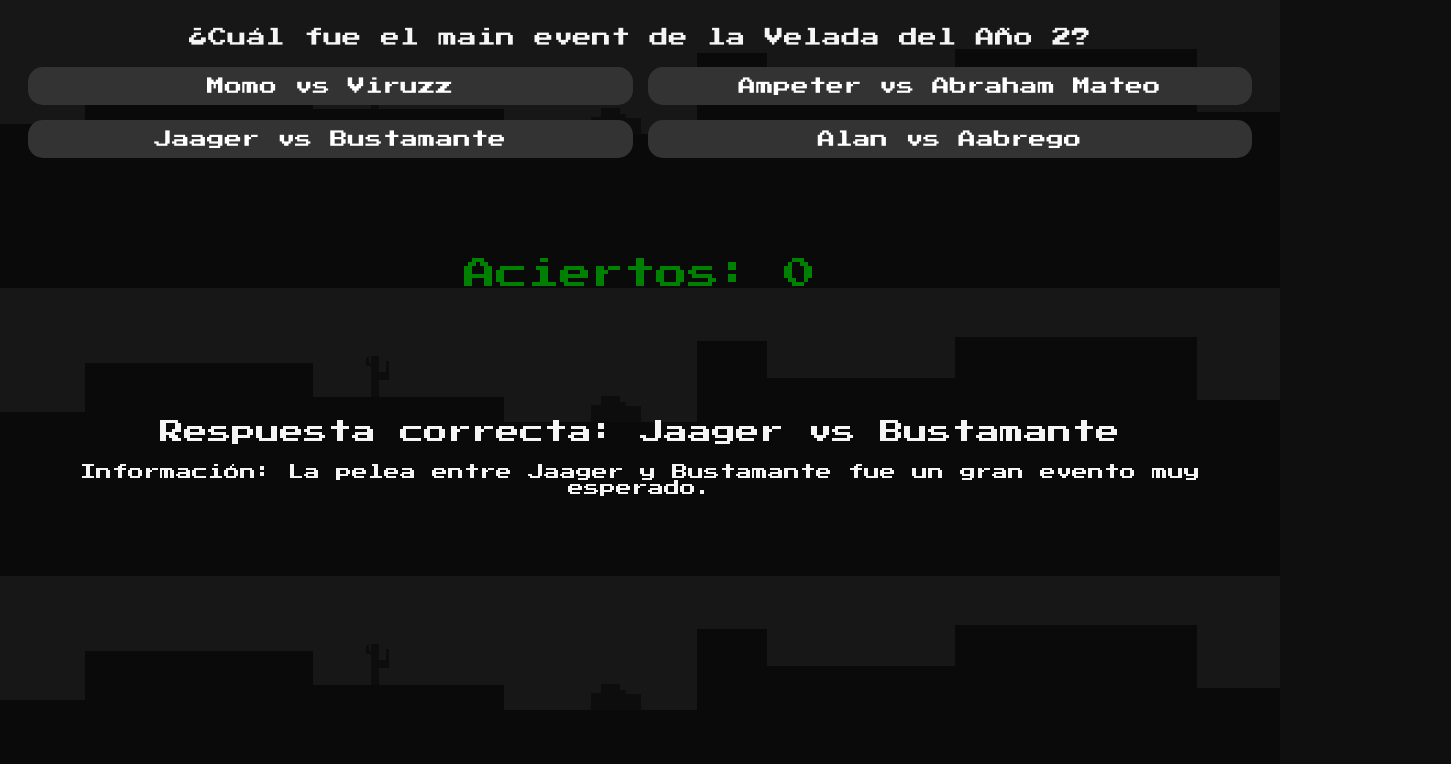
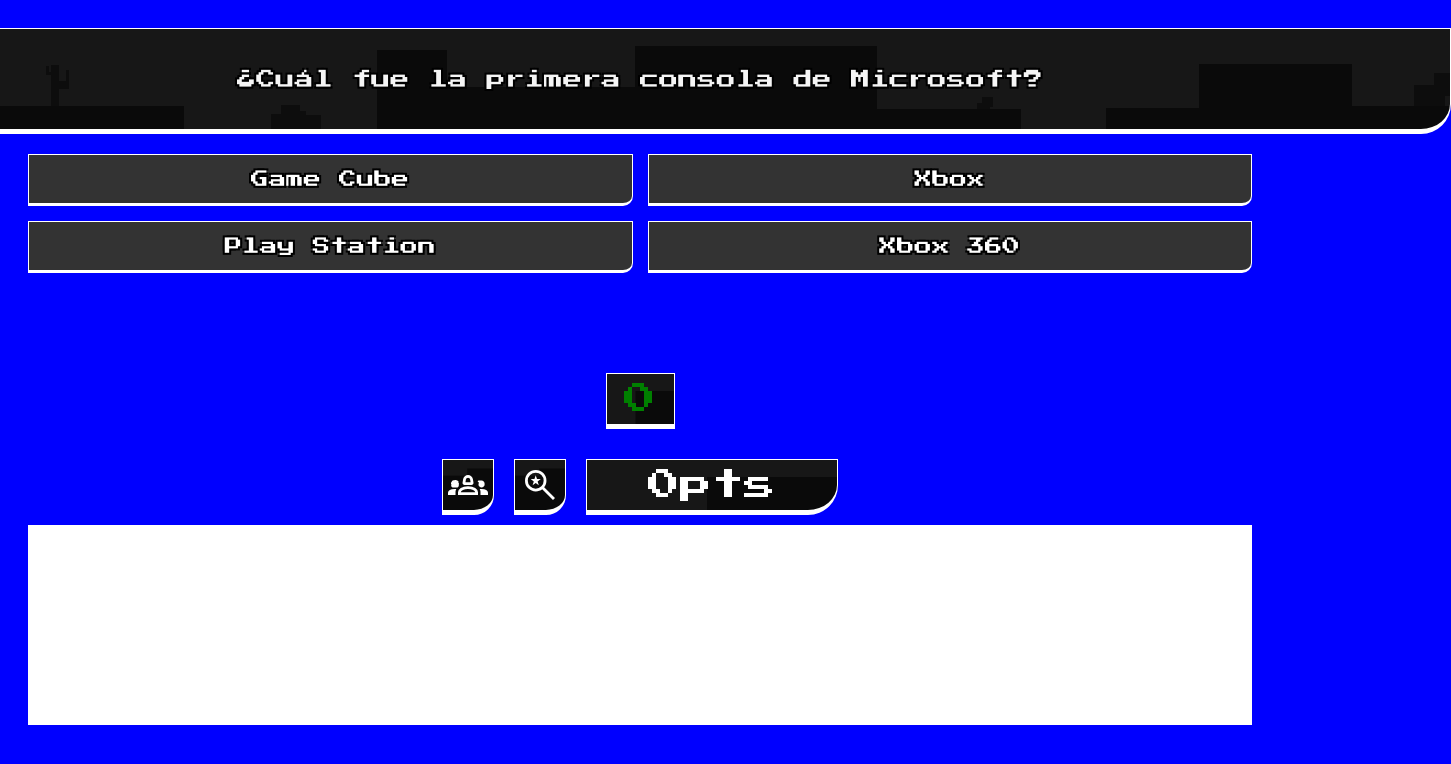
Before and after one commit to alanalcaniz/alanstreampaint, a plain HTML site: page index.html in a window 1280 px wide. Shown: the whole page, 1451 px wide, since content can reach past the window. Drawn offline with Linux system fonts and the light colour scheme.

Commit message:
concursov3

```diff
--- a/index.html
+++ b/index.html
@@ -11,23 +11,38 @@
 </head>
 <body>
         <!-- Pregunta -->
+        <div class="contenedor_pregunta">
             <div id="pregunta"></div>
+        </div>
 
         <!-- Opciones de respuesta en dos filas -->
         <div class="opciones-container">
-        <button class="opcion" id="opcion1" onclick="verificarRespuesta(0)"></button>
-        <button class="opcion" id="opcion2" onclick="verificarRespuesta(1)"></button>
-        <button class="opcion" id="opcion3" onclick="verificarRespuesta(2)"></button>
-        <button class="opcion" id="opcion4" onclick="verificarRespuesta(3)"></button>
+            <button class="opcion opcion1" id="opcion1" onclick="verificarRespuesta(0)"></button>
+            <button class="opcion opcion2" id="opcion2" onclick="verificarRespuesta(1)"></button>
+            <button class="opcion opcion3" id="opcion3" onclick="verificarRespuesta(2)"></button>
+            <button class="opcion opcion4" id="opcion4" onclick="verificarRespuesta(3)"></button>
         </div>
 
         <!-- Botón para la siguiente pregunta -->
-    <div id="aciertos" style="color: green; font-size: 2em; margin-top: 100px;">Aciertos: 0</div>
+        <div class="contenedor_pregunta" id="aciertos" style="color: green; font-size: 2em; margin-top: 100px; width: 67px; height: 50px;
+        border-radius: 0 0 0 0;">0</div>
+        <div class="contenedor_comodines">
+            <div class="comodin-chat contenedor_pregunta" id="ComodinChat" style="width: 50px; height: 50px; border-radius: 0 0 20px 0;">
+                <img src="img/groups_2_34dp_FFFFFF_FILL0_wght400_GRAD0_opsz40.svg" alt="">
+            </div>
+            <div class="comodin-chat contenedor_pregunta" id="ComodinChat" style="width: 50px; height: 50px; border-radius: 0 0 20px 0;">
+                <img src="img/saved_search_34dp_FFFFFF_FILL0_wght400_GRAD0_opsz40.svg" alt="">
+            </div>
+            <!-- Div para mostrar la puntuación -->
+            <div class="contenedor_pregunta" id="puntuacion" style="color: rgb(255, 255, 255); font-size: 2em; margin: 10px; width: 250px; height: 50px;">0pts</div>
+
+        </div>
+    <div class="pantalla_nostream" style="background-color: white; height: 200px;">
         <button id="siguiente" onclick="mostrarSiguientePregunta()">Siguiente Pregunta</button>
 
-    <div id="respuesta-correcta" style="margin-top: 130px; font-size: 1.5em;"></div>
-    <div id="info-respuesta"></div> <!-- Apartado para información adicional -->
-
+        <div id="respuesta-correcta" style="margin-top: 130px; font-size: 1.5em; color: black;"></div>
+        <div id="info-respuesta" style=" color: black; font-family: Cambria, Cochin, Georgia, Times, 'Times New Roman', serif; font-size: 20px;"></div> <!-- Apartado para información adicional -->
+    </div>
     <script>
         let preguntaActualIndex = 0; // Para llevar el control de la pregunta actual
         let aciertosSeguidos = 0; // Variable para contar aciertos
@@ -35,40 +50,40 @@
         // Lista de preguntas y respuestas
         const preguntas = [
             {//Pregunta 1
-                pregunta: "¿Cuál fue el main event de la Velada del Año 2?",
-                opciones: ["Momo vs Viruzz", "Ampeter vs Abraham Mateo", "Jaager vs Bustamante", "Alan vs Aabrego"],
-                correcta: 2,
-                info: "La pelea entre Jaager y Bustamante fue un gran evento muy esperado."
+                pregunta: "¿Cuál fue la primera consola de Microsoft?",
+                opciones: ["Game Cube", "Xbox", "Play Station", "Xbox 360"],
+                correcta: 1,
+                info: "La primera Xbox fue lanzada por Microsoft el 15 de noviembre de 2001 y fue la primera consola en incluir un disco duro interno. Además, debutó Xbox Live en 2002, revolucionando el juego en línea para consolas."
             },
             {//Pregunta 2
-                pregunta: "¿En qué año salió Undertale?",
-                opciones: ["2015", "2016", "2010", "2009"],
-                correcta: 0,
-                info: "Undertale fue lanzado en 2015 y se volvió un fenómeno en la comunidad gamer."
+                pregunta: "¿Cuál fue el primer nombre de Mario de la saga Super Mario?",
+                opciones: ["Mario", "Mushroom Man", "Jumpman", "Marianno"],
+                correcta: 2,
+                info: "Fue Jumpman. Este nombre apareció por primera vez en el juego Donkey Kong de 1981 y en 1983, cuando apareció en el juego Mario Bros., fue renombrado oficialmente como Mario."
             },
             {//Pregunta 3
                 pregunta: "¿Por cuánto se vendió Minecraft?",
-                opciones: ["700 millones", "2500 millones", "2500 millones", "2 pesos"],
+                opciones: ["700 millones", "2500 millones", "1200 millones", "2 pesos"],
                 correcta: 1,
-                info: "Minecraft se ha vendido por más de 2500 millones, convirtiéndose en uno de los juegos más vendidos de la historia."
+                info: "Minecraft fue lanzado oficialmente el 18 de noviembre de 2011 tras su éxito en versiones beta. En 2014, Microsoft compró Mojang, el estudio detrás del juego, por 2.500 millones de dólares."
             },
             {//Pregunta 4
                 pregunta: "¿En Fortnite, en qué pase de batalla salió Deriva?",
                 opciones: ["Temporada 3, Capítulo 2", "Temporada 7, Capítulo 1", "Temporada 5, Capítulo 2", "Temporada 5, Capítulo 1"],
                 correcta: 3,
-                info: "Deriva fue un personaje popular en la Temporada 7, Capítulo 1 de Fortnite."
+                info: "Deriva salió en la Temporada 5 del Capítulo 1 como skin de nivel 1 del pase de batalla, junto a Ragnarok como skin de nivel 100"
             },
             {//Pregunta 5
-                pregunta: "¿Quién siempre gana?",
-                opciones: ["Spreen", "Ibai", "Grefg", "Nil Ojeda"],
-                correcta: 2,
-                info: "Grefg ha tenido un gran éxito en diversos eventos y competiciones."
+                pregunta: "¿Qué marca de ropa NO pertenece a Inditex?",
+                opciones: ["Zara", "Pull&Bear", "Bershka", "Converse"],
+                correcta: 3,
+                info: "Inditex, fundada en 1985 por Amancio Ortega en España, es uno de los mayores grupos de moda del mundo. Su marca más conocida es Zara, y el grupo opera más de 7,000 tiendas a nivel global."
             },
             {//Pregunta 6
-                pregunta: "¿Cuál fue la primera legendaria en salir en Clash Royale?",
-                opciones: ["Mago de Hielo", "Sabueso de Lava", "Tronco", "Leñador"],
-                correcta: 0,
-                info: "El Mago de Hielo fue una de las cartas legendarias más icónicas del juego."
+                pregunta: "¿Qué significa www?",
+                opciones: ["Wild Wild West", "World Wild Web", "Waffles With Whipped cream", "Westcol Wearing Wigs"],
+                correcta: 1,
+                info: "Fue creada por Tim Berners-Lee y su lanzamiento público en 1991 revolucionó la forma en que accedemos y compartimos información en Internet."
             },
             {//Pregunta 7
                 pregunta: "¿En qué año se lanzó la PlayStation 5?",
@@ -77,28 +92,42 @@
                 info: "La PlayStation 5 se lanzó en noviembre de 2020 y revolucionó el mercado de consolas."
             },
             {//Pregunta 8
-                pregunta: "¿Cuál es el videojuego más vendido de la historia?",
-                opciones: ["Tetris", "Minecraft", "Grand Theft Auto V", "Wii Sports"],
+                pregunta: "¿Cuál es el nombre de la IA en el juego Portal?",
+                opciones: ["Glados", "Cortana", "Alexa", "Jarvis"],
                 correcta: 0,
-                info: "Tetris ha vendido más de 100 millones de copias en su versión original."
+                info: "Portal, lanzado en 2007 por Valve, es un juego de puzzles en primera persona que utiliza una mecánica de portales para resolver desafíos. Es conocido por su innovador diseño, humor oscuro y la memorable inteligencia artificial llamada GLaDOS."
             },
             {//Pregunta 9
-                pregunta: "¿Cuál es el nombre del último juego de la saga 'The Legend of Zelda' lanzado hasta 2024?",
-                opciones: ["Breath of the Wild", "Tears of the Kingdom", "Ocarina of Time", "Majora's Mask"],
-                correcta: 1,
-                info: "Tears of the Kingdom es la secuela de Breath of the Wild, lanzado en 2023."
+                pregunta: "¿Qué filósofo griego fue maestro de Alejandro Magno?",
+                opciones: ["Sócrates", "Platón", "Heráclito", "Aristóteles"],
+                correcta: 3,
+                info: "El filósofo griego que fue maestro de Alejandro Magno es Aristóteles. Nacido en Estagira en 384 a.C., Aristóteles fue uno de los más grandes filósofos de la historia y estudió bajo Platón en Atenas."
             },
             {//Pregunta 10
-                pregunta: "¿Quién fundó la Kings League?",
-                opciones: ["TheGrefg", "Kun Agüero", "Ibai Llanos", "Gerard Piqué"],
+                pregunta: "¿Quién mató a Medusa?",
+                opciones: ["Kratos", "Perseo", "Atenas", "Hermes"],
+                correcta: 1,
+                info: "Medusa fue asesinada por Perseo, un héroe de la mitología griega. Según la leyenda, Medusa era una de las Gorgonas, criaturas con serpientes en lugar de cabello y la capacidad de convertir a quien la mirara en piedra."
+            },
+            {//Pregunta 11
+                pregunta: "¿Qué país es el mayor productor de café del mundo?",
+                opciones: ["Colombia", "Etiopía", "Vietnam", "Brasil"],
                 correcta: 3,
-                info: "Kun Agüero y su equipo han trabajado mucho para hacer de la Kings League un éxito."
+                info: "El mayor productor de café del mundo es Brasil. Este país ha liderado la producción de café durante más de 150 años."
+            },
+            {//Pregunta 12
+                pregunta: "¿Cuál es el país que más lenguas indígenas tiene reconocidas?",
+                opciones: ["Papúa Nueva Guinea", "Indonesia", "Nigeria", "India"],
+                correcta: 0,
+                info: "El país que más lenguas indígenas tiene reconocidas es Papúa Nueva Guinea. Este país, situado en el suroeste del Pacífico, alberga una increíble diversidad lingüística, con más de 800 lenguas diferentes."
             },
         ];
 
+    let puntuacionTotal = 0; // Puntuación total
+    let multiplicador = 1; // Multiplicador de la puntuación
+
     // Mostrar la siguiente pregunta en la lista
     function mostrarSiguientePregunta() {
-            // Verificar si hay más preguntas disponibles
         if (preguntaActualIndex < preguntas.length) {
             const preguntaActual = preguntas[preguntaActualIndex];
 
@@ -109,38 +138,59 @@
             document.getElementById("opcion3").innerHTML = preguntaActual.opciones[2];
             document.getElementById("opcion4").innerHTML = preguntaActual.opciones[3];
 
-                // Reiniciar información anterior
+            // Reiniciar la información anterior
             document.getElementById("respuesta-correcta").innerHTML = "";
             document.getElementById("info-respuesta").innerHTML = "";
 
-                // Mostrar respuesta correcta y la información desde el inicio
-                document.getElementById("respuesta-correcta").innerHTML = "Respuesta correcta: " + preguntaActual.opciones[preguntaActual.correcta];
-                document.getElementById("info-respuesta").innerHTML = "Información: " + preguntaActual.info;
-
-                habilitarOpciones(); // Habilitar opciones al cargar una nueva pregunta
-                preguntaActualIndex++; // Incrementar el índice de la pregunta actual
-                document.getElementById("siguiente").style.display = "none"; // Ocultar el botón de siguiente
+            habilitarOpciones();
+            preguntaActualIndex++;
+            document.getElementById("siguiente").style.display = "none";
         } else {
             alert("¡Has terminado el cuestionario!");
-                // Aquí puedes reiniciar el cuestionario o hacer otra acción.
         }
     }
 
     // Verificar la respuesta seleccionada
     function verificarRespuesta(opcionSeleccionada) {
-            const preguntaActual = preguntas[preguntaActualIndex - 1]; // Obtener la pregunta actual
+        const preguntaActual = preguntas[preguntaActualIndex - 1];
 
         if (opcionSeleccionada === preguntaActual.correcta) {
             aciertosSeguidos++; // Incrementar el contador de aciertos
             document.getElementById("opcion" + (opcionSeleccionada + 1)).classList.add("correcta");
+
+            // Calcular la puntuación basada en la pregunta actual
+            let puntosPregunta = 0;
+            if (preguntaActualIndex >= 1 && preguntaActualIndex <= 4) {
+                puntosPregunta = 100;
+            } else if (preguntaActualIndex >= 5 && preguntaActualIndex <= 8) {
+                puntosPregunta = 200;
+            } else if (preguntaActualIndex >= 9 && preguntaActualIndex <= 12) {
+                puntosPregunta = 300;
+            }
+
+            // Aplicar multiplicador basado en la racha de aciertos
+            if (aciertosSeguidos >= 11) {
+                multiplicador = 1.5;
+            } else if (aciertosSeguidos >= 6) {
+                multiplicador = 1.2;
+            } else {
+                multiplicador = 1;
+            }
+
+            // Actualizar la puntuación total
+            puntuacionTotal += puntosPregunta * multiplicador;
+
+            // Mostrar la puntuación actualizada en el div de puntuación
+            document.getElementById("puntuacion").innerHTML = Math.round(puntuacionTotal) + "pts";
         } else {
             aciertosSeguidos = 0; // Reiniciar el contador si la respuesta es incorrecta
+            multiplicador = 1; // Reiniciar el multiplicador
             document.getElementById("opcion" + (opcionSeleccionada + 1)).classList.add("incorrecta");
             document.getElementById("opcion" + (preguntaActual.correcta + 1)).classList.add("correcta");
         }
 
-            // Mostrar el número de aciertos en el div
-            document.getElementById("aciertos").innerHTML = "Aciertos: " + aciertosSeguidos;
+        // Mostrar el número de aciertos seguidos en el div
+        document.getElementById("aciertos").innerHTML = aciertosSeguidos;
 
         deshabilitarOpciones();
         mostrarBotonSiguiente();
@@ -151,18 +201,29 @@
         let botones = document.getElementsByClassName("opcion");
         for (let i = 0; i < botones.length; i++) {
             botones[i].disabled = true;
-                botones[i].style.cursor = "not-allowed"; // Cambiar cursor a no permitido
+            botones[i].style.cursor = "not-allowed";
         }
     }
+
+            // Selecciona todos los divs con la clase 'mi-div'
+            const divs = document.querySelectorAll('.comodin-chat');
+
+    // Añade el listener de clic a cada uno
+    divs.forEach(div => {
+        div.addEventListener('click', function() {
+            // Al hacer clic, añade la clase que cambia el fondo a gris solo al div clicado
+            div.classList.add('fondo-gris');
+        });
+    });
 
     // Habilitar las opciones antes de cada nueva pregunta
     function habilitarOpciones() {
         let botones = document.getElementsByClassName("opcion");
         for (let i = 0; i < botones.length; i++) {
             botones[i].disabled = false;
-                botones[i].style.backgroundColor = "#333"; // Restaurar el color original
+            botones[i].style.backgroundColor = "#333";
             botones[i].classList.remove("correcta", "incorrecta");
-                botones[i].style.cursor = "pointer"; // Restaurar cursor
+            botones[i].style.cursor = "pointer";
         }
     }
 
--- a/style.css
+++ b/style.css
@@ -1,7 +1,6 @@
 body {
     font-family: Arial, sans-serif;
-    background-image: url(img/back.png);
-    background-color: #0f0f0f; /* Fondo negro */
+    background-color: blue; /* Fondo negro */
     color: #f5f5f5; /* Texto color gris claro */
     text-align: center;
     padding: 20px;
@@ -12,10 +11,31 @@ body {
     font-weight: 400;
     font-style: normal;
 }
+.contenedor_pregunta{
+    background-image: url(img/back.png);
+    background-position: center -32px; /* Mueve la imagen 50px hacia abajo */
+    background-color: black;
+    height: 100px;
+    width: 1620px;
+    align-self: center;
+    border: 1px solid white;
+    border-bottom: 5px solid white;
+    display: flex;
+    align-items: center;
+    justify-content: center;
+    margin-bottom: 20px;
+    border-radius: 0 0 30px 0;
+    -webkit-font-smoothing: none; /* Desactiva el suavizado en navegadores basados en WebKit */
+    -moz-osx-font-smoothing: grayscale; /* Suavizado en navegadores Firefox */
+}
 
 #pregunta {
     font-size: 1.2em;
-    margin-bottom: 20px;
+    text-shadow:
+                2px 2px 0px black, /* Sombra hacia la esquina inferior derecha */
+                -2px -2px 0px black, /* Sombra hacia la esquina superior izquierda */
+                -2px 2px 0px black, /* Sombra hacia la esquina inferior izquierda */
+                2px -2px 0px black; /* Sombra hacia la esquina superior derecha */
 }
 
 .opciones-container {
@@ -29,11 +49,11 @@ body {
 }
 
 .opcion {
-    background-color: #333; /* Color de los cuadros de las respuestas */
     color: #fff;
-    border: none;
-    padding: 10px 20px; /* Altura reducida */
-    border-radius: 15px; /* Bordes redondeados */
+    border: 1px solid white;
+    border-bottom: 3px solid white;
+    padding: 15px 20px; /* Altura reducida */
+    border-radius: 0 0 10px 0;
     cursor: pointer;
     font-size: 1.1em;
     display: flex;
@@ -43,6 +63,47 @@ body {
     font-family: "Press Start 2P", system-ui;
     font-weight: 400;
     font-style: normal;
+    text-shadow:
+                2px 2px 0px black, /* Sombra hacia la esquina inferior derecha */
+                -2px -2px 0px black, /* Sombra hacia la esquina superior izquierda */
+                -2px 2px 0px black, /* Sombra hacia la esquina inferior izquierda */
+                2px -2px 0px black; /* Sombra hacia la esquina superior derecha */
+}
+.opcion1{
+    background-color: #222;
+}
+
+.opcion2{
+    background-color: #333;
+}
+
+.opcion3{
+    background-color: #444;
+}
+
+.opcion4{
+    background-color: #555;
+}
+
+.contenedor_comodines{
+    display: flex;
+    flex-direction: row;
+    align-items: center;
+    justify-content: center;
+}
+
+.comodin-chat {
+    width: 100px;
+    height: 100px;
+    background-size: cover;
+    background-position: center;
+    margin: 10px;
+    cursor: pointer;
+}
+
+.fondo-gris {
+    background-image: none; /* Elimina la imagen de fondo */
+    background-color: gray; /* Cambia el fondo a gris */
 }
 
 .opcion:hover {
```
Also changed, not shown: img/groups_2_34dp_FFFFFF_FILL0_wght400_GRAD0_opsz40.svg (added), img/saved_search_34dp_FFFFFF_FILL0_wght400_GRAD0_opsz40.svg (added). Lines whose indentation alone changed are shown as unchanged.
